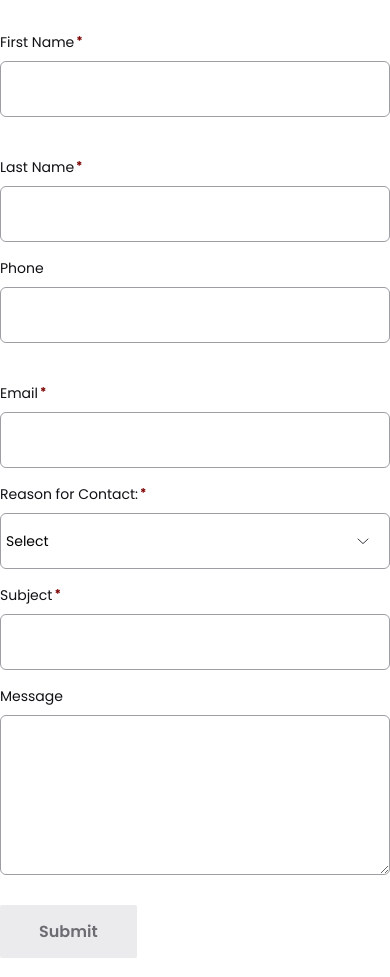
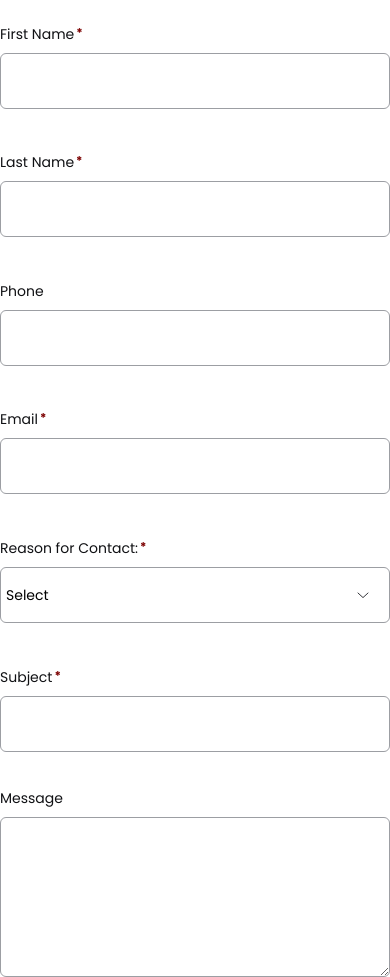
Before and after one commit to AlFakher2019/CROWN-SWITCH-CONTACT-US-ENG, a plain HTML site: page index.html in a window 390 px wide. Shown: the top 977 px of the page. Drawn offline with Linux system fonts and the light colour scheme.

Commit message:
Fixed The  Designs  updated it

```diff
--- a/css/form.css
+++ b/css/form.css
@@ -1552,7 +1552,7 @@ font-family: 'Poppins', sans-serif;
 .zfthreeColumn {
   display: flex;
   flex-wrap: nowrap;
-  gap: 24px;
+  gap: 15px;
 }
 .zfoneColumn .zfCol {
   max-width: 100%;
@@ -1974,27 +1974,78 @@ em {
   margin-left: 8px !important;
 }
 
+  }
+  /* === MOBILE VERTICAL SPACING RESET === */
 @media (max-width: 768px) {
-  /* Ensure consistent vertical spacing between all form fields */
-  .zf-tempFrmWrapper {
-    padding: 16px 0 0 !important;
+  /* Stack columns */
+  .zftwoColumn,
+  .zfthreeColumn {
+    flex-direction: column !important;
+    flex-wrap: wrap !important;
   }
 
-  /* Add consistent bottom margin to grid columns in mobile */
   .zftwoColumn .zfCol,
   .zfthreeColumn .zfCol {
-    margin-bottom: 0 !important;
+    max-width: 100% !important;
+    flex: 1 1 100% !important;
+    margin: 0 !important;         /* no extra gap inside the group */
   }
 
-  /* Ensure grid wrapper fields have same spacing as regular fields */
-  .zfgrid_Wrapper {
+  /* Every field block wrapper: same internal padding, no margins */
+  .zf-tempFrmWrapper {
+    padding: 12px 0 0 !important;
     margin: 0 !important;
   }
 
-  /* Fix the specific spacing issue between name fields and other fields */
-  .zfgrid_Wrapper + .zfgrid_Wrapper,
-  .zfgrid_Wrapper + .zf-tempFrmWrapper {
-    margin-top: 0 !important;
+  /* Grid wrappers themselves should NOT add vertical space */
+  .zfgrid_Wrapper,
+  .zfgridWrapper {
+    margin: 0 !important;
+    padding: 0 !important;
   }
-}
-}
+
+  /* Labels and controls full width */
+  .zf-tempContDiv,
+  .zf-labelName,
+  .zf-form-sBox,
+  .zf-phwrapper,
+  .zf-tempContDiv input,
+  .zf-tempContDiv textarea {
+    width: 100% !important;
+  }
+}
+
+
+
+
+.zf-tempFrmWrapper + .zf-tempFrmWrapper,
+.zfgrid_Wrapper + .zf-tempFrmWrapper,
+.zf-tempFrmWrapper + .zfgrid_Wrapper,
+.zfgrid_Wrapper + .zfgrid_Wrapper {
+  margin-top: 16px !important;
+}
+
+.zftwoColumn .zfCol {
+  margin-top: 0 !important;
+  margin-bottom: 0 !important;
+}
+
+
+.zf-tempFrmWrapper {
+  margin-bottom: 16px !important;
+}
+
+
+.zf-name.zf-namelarge + .zfgrid_Wrapper {
+  margin-top: 16px !important;
+}
+
+@media (max-width: 768px) {
+
+  .zf-tempFrmWrapper:nth-of-type(4) {
+    margin-bottom: 24px !important;
+  }
+}
+#sub{
+  margin-top: 32px!important;
+}
--- a/index.html
+++ b/index.html
@@ -135,7 +135,7 @@
                     </div>
                     <div class="zf-clearBoth"></div>
                 </div>
-                <div class="zf-tempFrmWrapper  zf-large ">
+                <div class="zf-tempFrmWrapper  zf-large" id="Sub">
                     <label class="zf-labelName">
                         Subject
                         <em class="zf-important"> *</em>
```
